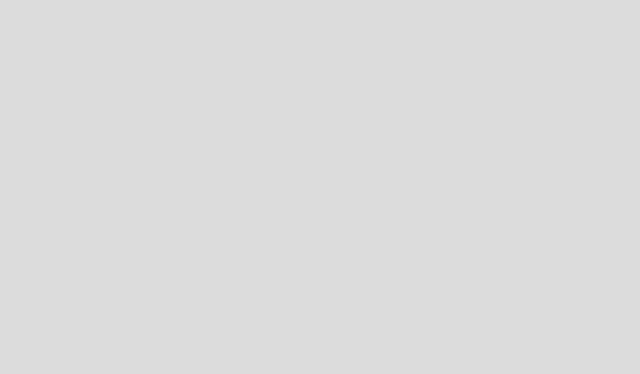
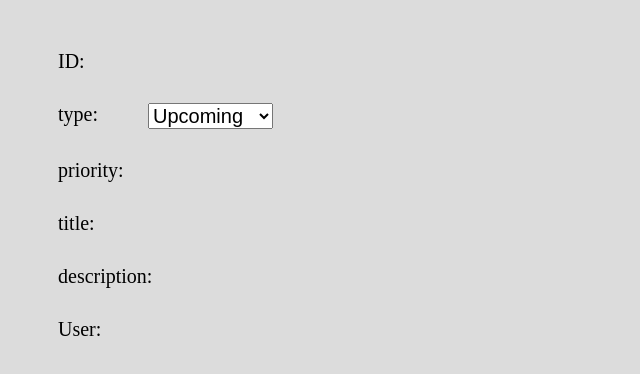
Before and after one commit to MagenVadim/task-board, a React (Create React App) app: page /create in a window 1280 px wide. Before the commit this address had no page. Shown: the top 374 px of the page, without its empty margins (0-640 px from the left). Built offline with nearby package versions, Linux system fonts and the light colour scheme.

Commit message:
#10 create-task page has created

```diff
--- a/src/App.css
+++ b/src/App.css
@@ -73,19 +73,11 @@ body{
   font-size: 13px
 }
 
-.taskList .checkbox {
-  margin-left: 20px;
-  margin-top: 5px
-}
-.task-checkbox{
-  cursor: pointer;
-}
-
 .text-muted {
   color: #98a6ad!important;
 }
 .mt-3, .my-3 {
-  margin-top: 1rem !important;
+  margin-top: 2rem !important;
 }
 .mt-2, .my-2 {
   margin-top: .5rem !important;
@@ -100,9 +92,7 @@ body{
   height: 36px;
   width: 36px;
 }
-/* .mr-2, .mx-2 {
-  margin-right: .5rem !important;
-} */
+
 .rounded-circle {
   border-radius: 50% !important;
 }
--- a/src/App.js
+++ b/src/App.js
@@ -2,6 +2,7 @@ import './App.css';
 import { Home } from './pages/Home';
 import { TaskView } from './pages/TaskView';
 import { UserCard } from './pages/UserCard/UserCard';
+import { CreateTask } from './pages/CreateTask/CreateTask';
 import { Routes, Route } from "react-router-dom";
 
 function App() {
@@ -12,6 +13,7 @@ function App() {
             <Route path='/' element={<Home/>}/>
             <Route path='/task/view/:id' element={<TaskView/>}/>
             <Route path='/users/card/:fullName' element={<UserCard/>}/>
+            <Route path='/create' element={<CreateTask/>}/>
           </Routes>
        </>
   );
--- a/src/components/Column.jsx
+++ b/src/components/Column.jsx
@@ -1,5 +1,5 @@
 import React from 'react'
-import { Task } from '../components/Task';
+import { Task } from './Task/Task';
 
 
 export const Column = ({title, cardList}) => {
@@ -14,6 +14,7 @@ export const Column = ({title, cardList}) => {
                       id={el.id}
                       description={el.description}
                       userID={el.userID}
+                      priority={el.priority}
                     />
                 )}
             </ul>
--- /dev/null
+++ b/src/components/Task/Task.css
@@ -0,0 +1,27 @@
+.task-warning{
+    min-height: 110px;
+}
+.priority-High {
+    margin-left: 20px;
+    margin-top: 5px;
+    border: 1px solid grey;
+    padding: 3px;
+    background-color: rgb(223, 87, 87);
+    border-radius: 5px;
+  }
+  .priority-Medium {
+    margin-left: 20px;
+    margin-top: 5px;
+    border: 1px solid grey;
+    padding: 3px;
+    background-color: rgb(212, 223, 87);
+    border-radius: 5px;
+  }
+  .priority-Low {
+    margin-left: 20px;
+    margin-top: 5px;
+    border: 1px solid grey;
+    padding: 3px;
+    background-color: rgb(87, 223, 94);
+    border-radius: 5px;
+  }
--- a/src/components/Task.jsx
+++ b/src/components/Task/Task.jsx
@@ -1,12 +1,12 @@
 import React from 'react'
 import {Link} from 'react-router-dom'
-import {userList} from '../db/users'
+import {userList} from '../../db/users'
 import { useDispatch } from 'react-redux'
-import {removeTask} from '../store/taskSlice'
+import {removeTask} from '../../store/taskSlice'
+import styles from './Task.css'
 
 
-
-export const Task = ({id, description, type, userID}) => {
+export const Task = ({id, description, userID, priority}) => {
 
     const userCard = [] ;
     userID.forEach(element => {
@@ -18,19 +18,18 @@ export const Task = ({id, description, type, userID}) => {
   return (
     <div>
         <li className="task-warning ui-sortable-handle">
-            <div className="checkbox checkbox-custom checkbox-single float-right">
+            <div className={`priority-${priority} float-right`}>
+                {priority}
             </div>{description}
-            <p>{type}</p>
-            <div className="clearfix"></div>
 
             <div className="mt-3">
-                <p className="float-right mb-0 mt-2">
+                <p className="view-button float-right mb-0 mt-2">
                     <Link to={`/task/view/${id}`}>
                         <button type="button" className="btn btn-success btn-sm waves-effect waves-light">View</button>
                     </Link>
                 </p>
 
-                <p className="float-right mb-0 mt-2">
+                <p className="delete-button float-right mb-0 mt-2">
                     <button
                         onClick={()=>dispatch(removeTask({id}))}
                         value={id} type="button"
--- a/src/index.css
+++ /dev/null
@@ -1,7 +0,0 @@
-body {
-
-}
-
-code {
-
-}
--- a/src/index.js
+++ b/src/index.js
@@ -1,6 +1,5 @@
 import React from 'react';
 import ReactDOM from 'react-dom/client';
-import './index.css';
 import App from './App';
 import { BrowserRouter } from 'react-router-dom';
 import { Provider } from 'react-redux';
--- a/src/pages/CreateTask/CreateTask.css
+++ b/src/pages/CreateTask/CreateTask.css
@@ -0,0 +1,17 @@
+.task-container{
+    display: flex;
+    flex-direction: column;
+    margin-top: 50px;
+    margin-left: 50px;
+    gap: 30px;
+    font-size: 20px;
+}
+.create-type-conyainer{
+    display: flex;
+    font-size: 20px;
+    gap:50px;
+}
+.select-create-type{
+    display: flex;
+    font-size: 20px;
+}
--- a/src/pages/CreateTask/CreateTask.jsx
+++ b/src/pages/CreateTask/CreateTask.jsx
@@ -0,0 +1,28 @@
+import React from 'react'
+import styles from './CreateTask.css'
+
+export const CreateTask = () => {
+
+  return (
+    <div className='task-container'>
+        <div >ID:</div>
+
+        <div className="create-type-conyainer">
+
+            <div>type:</div>
+            <select className='select-create-type'>
+                <option value='Upcoming'>Upcoming</option>
+                <option value='In Progress'>In Progress</option>
+                <option value='Completed'>Completed</option>
+            </select>
+        </div>
+
+        <div className="priority-create-type">priority:</div>
+        <div className="title-create-type">title:</div>
+        <div className="description-create-type">description:</div>
+        <div className="user-create-type">User:</div>
+    </div>
+
+
+  )
+}
--- a/src/pages/Home.jsx
+++ b/src/pages/Home.jsx
@@ -12,7 +12,6 @@ export const Home = () => {
     useEffect(()=>{
         dispatch(dataLoading(taskListDB))
     },[])
-
 
 
     const upcomingList = taskStore.filter(el=>
```
